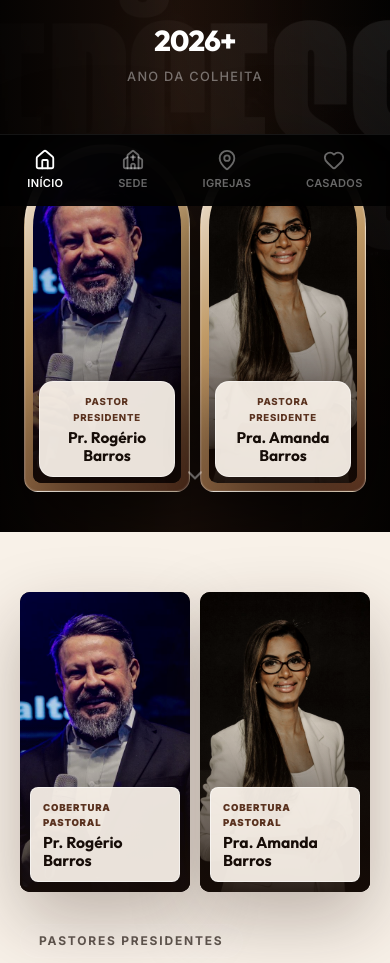
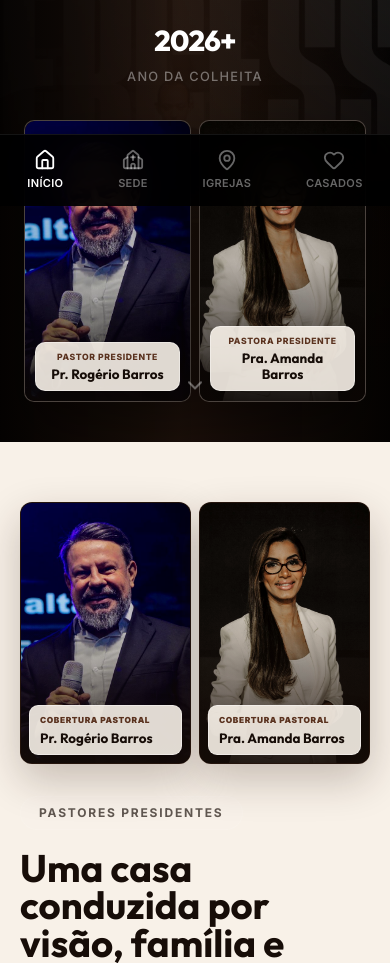
Before and after one commit to maykonlincolnusa/Site-Admav-Sede, a website: page index.html in a window 390 px wide. Shown: the part 638-1601 px from the top of the page. Drawn offline with nearby package versions, Linux system fonts and the light colour scheme.

Commit message:
fix(deploy): restore static media paths and refine pastors photo layout

```diff
--- a/styles.css
+++ b/styles.css
@@ -768,64 +768,48 @@ input, textarea, select {
 .pastors-hero-group {
     display: grid;
     grid-template-columns: repeat(2, minmax(0, 1fr));
-    gap: var(--space-lg);
-    align-items: end;
+    gap: 14px;
+    align-items: stretch;
 }
 
 .pastor-hero-card {
     position: relative;
-    overflow: visible;
-    min-height: 500px;
-    padding: 12px;
-    border-radius: 148px 148px 24px 24px;
-    border: 1px solid rgba(248,241,232,0.34);
-    background: linear-gradient(145deg, #F8F1E8 0%, #C09A66 42%, #5A321F 100%);
-    box-shadow: 0 34px 100px rgba(0,0,0,0.62), 0 0 0 1px rgba(255,255,255,0.08) inset;
-}
-
-.pastor-hero-card--amanda {
-    margin-top: var(--space-2xl);
+    overflow: hidden;
+    min-height: 460px;
+    border-radius: 14px;
+    border: 1px solid rgba(248,241,232,0.24);
+    background: #140C08;
+    box-shadow: 0 22px 52px rgba(0,0,0,0.42);
 }
 
 .pastor-hero-card img {
     width: 100%;
     height: 100%;
-    min-height: 476px;
+    min-height: 460px;
     object-fit: cover;
     object-position: center top;
-    border-radius: 136px 136px 16px 16px;
-    filter: saturate(0.82) contrast(1.08) brightness(0.95);
+    filter: saturate(0.9) contrast(1.06) brightness(0.92);
 }
 
 .pastor-hero-card--rogerio img {
-    object-position: 58% top;
+    object-position: 58% center;
 }
 
 .pastor-hero-card--amanda img {
-    object-position: center 18%;
+    object-position: center 20%;
 }
 
 .pastor-hero-card::after {
     content: "";
     position: absolute;
-    inset: 12px;
-    border-radius: 136px 136px 16px 16px;
-    background: linear-gradient(180deg, transparent 46%, rgba(25,12,6,0.92) 100%);
+    inset: 0;
+    border-radius: 14px;
+    background: linear-gradient(180deg, transparent 50%, rgba(12,7,5,0.9) 100%);
     pointer-events: none;
 }
 
 .pastor-hero-card::before {
-    content: "ADMAV";
-    position: absolute;
-    top: 48px;
-    right: -30px;
-    z-index: -1;
-    color: rgba(248,241,232,0.08);
-    font-family: var(--font-display);
-    font-size: 5.4rem;
-    font-weight: 900;
-    letter-spacing: 0;
-    writing-mode: vertical-rl;
+    display: none;
 }
 
 .pastors-hero-group .pastor-hero-card::before {
@@ -834,33 +818,33 @@ input, textarea, select {
 
 .pastor-hero-label {
     position: absolute;
-    left: 22px;
-    right: 22px;
-    bottom: 22px;
+    left: 14px;
+    right: 14px;
+    bottom: 14px;
     z-index: 1;
-    padding: 16px;
-    border-radius: 14px;
-    background: rgba(248,241,232,0.94);
-    border: 1px solid rgba(255,255,255,0.44);
-    box-shadow: 0 18px 50px rgba(0,0,0,0.32);
+    padding: 12px 13px;
+    border-radius: 10px;
+    background: rgba(248,241,232,0.9);
+    border: 1px solid rgba(255,255,255,0.36);
+    box-shadow: 0 12px 28px rgba(0,0,0,0.22);
 }
 
 .pastor-hero-label span {
     display: block;
     color: var(--primary-brown);
-    font-size: 0.72rem;
+    font-size: 0.66rem;
     font-weight: 800;
-    letter-spacing: 0.14em;
+    letter-spacing: 0.1em;
     text-transform: uppercase;
-    margin-bottom: 4px;
+    margin-bottom: 2px;
 }
 
 .pastor-hero-label strong {
     display: block;
     color: #160D08;
     font-family: var(--font-display);
-    font-size: 1.25rem;
-    line-height: 1.15;
+    font-size: 1.02rem;
+    line-height: 1.18;
 }
 
 .pastor-hero-label small {
@@ -992,34 +976,35 @@ input, textarea, select {
 .home-leadership-photos {
     display: grid;
     grid-template-columns: repeat(2, minmax(0, 1fr));
-    gap: var(--space-lg);
+    gap: 14px;
     align-items: stretch;
 }
 
 .home-leadership-photo {
     position: relative;
     overflow: hidden;
-    border-radius: 10px;
-    min-height: 560px;
+    border-radius: 12px;
+    min-height: 480px;
     background: #170D08;
-    box-shadow: 0 28px 70px rgba(42,22,13,0.28);
+    border: 1px solid rgba(90,50,31,0.2);
+    box-shadow: 0 16px 42px rgba(42,22,13,0.24);
 }
 
 .home-leadership-photo img {
     width: 100%;
     height: 100%;
-    min-height: 560px;
+    min-height: 480px;
     object-fit: cover;
     object-position: center top;
-    filter: sepia(0.08) saturate(0.82) contrast(1.08);
+    filter: sepia(0.04) saturate(0.9) contrast(1.06);
 }
 
 .home-leadership-photo--rogerio img {
-    object-position: 58% top;
+    object-position: 58% center;
 }
 
 .home-leadership-photo--amanda img {
-    object-position: center 18%;
+    object-position: center 20%;
 }
 
 .home-leadership-photo::after {
@@ -1031,32 +1016,33 @@ input, textarea, select {
 
 .home-leadership-seal {
     position: absolute;
-    left: var(--space-xl);
-    right: var(--space-xl);
-    bottom: var(--space-xl);
+    left: 12px;
+    right: 12px;
+    bottom: 12px;
     z-index: 1;
-    padding: var(--space-lg);
-    background: rgba(248,241,232,0.94);
-    border-radius: 8px;
-    border: 1px solid rgba(255,255,255,0.54);
+    padding: 10px 12px;
+    background: rgba(248,241,232,0.9);
+    border-radius: 9px;
+    border: 1px solid rgba(255,255,255,0.42);
+    box-shadow: 0 12px 24px rgba(0,0,0,0.18);
 }
 
 .home-leadership-seal span {
     display: block;
     color: #5A321F;
-    font-size: 0.72rem;
+    font-size: 0.62rem;
     font-weight: 900;
-    letter-spacing: 0.14em;
+    letter-spacing: 0.1em;
     text-transform: uppercase;
-    margin-bottom: 4px;
+    margin-bottom: 3px;
 }
 
 .home-leadership-seal strong {
     display: block;
     color: #170D08;
     font-family: var(--font-display);
-    font-size: 1.45rem;
-    line-height: 1.12;
+    font-size: 1.04rem;
+    line-height: 1.2;
 }
 
 .home-leadership-copy h2 {
@@ -2071,12 +2057,9 @@ input, textarea, select {
         margin: 0 auto;
     }
     .pastors-hero-group {
-        max-width: 500px;
+        max-width: 560px;
         width: 100%;
         margin: 0 auto;
-    }
-    .pastor-hero-card--amanda {
-        margin-top: var(--space-xl);
     }
     .pastor-hero-card::before {
         display: none;
@@ -2097,56 +2080,52 @@ input, textarea, select {
     }
     .pastor-hero-card,
     .pastor-hero-card img {
-        min-height: 330px;
+        min-height: 280px;
     }
     .pastors-hero-group {
-        gap: 10px;
+        gap: 8px;
     }
     .pastor-hero-card {
-        padding: 8px;
-        border-radius: 96px 96px 16px 16px;
+        border-radius: 10px;
     }
     .pastor-hero-card img,
     .pastor-hero-card::after {
-        border-radius: 88px 88px 10px 10px;
-    }
-    .pastor-hero-card::after {
-        inset: 8px;
+        border-radius: 10px;
     }
     .pastor-hero-label {
-        left: 14px;
-        right: 14px;
-        bottom: 14px;
-        padding: 12px;
+        left: 10px;
+        right: 10px;
+        bottom: 10px;
+        padding: 8px 10px;
     }
     .pastor-hero-label span {
-        font-size: 0.6rem;
-        letter-spacing: 0.08em;
+        font-size: 0.54rem;
+        letter-spacing: 0.07em;
     }
     .pastor-hero-label strong {
-        font-size: 0.96rem;
+        font-size: 0.84rem;
     }
     .home-leadership-photo,
     .home-leadership-photo img,
     .home-branch-feature,
     .home-branch-mini {
-        min-height: 300px;
+        min-height: 260px;
     }
     .home-leadership-photos {
-        gap: 10px;
+        gap: 8px;
     }
     .home-leadership-seal {
-        left: 10px;
-        right: 10px;
-        bottom: 10px;
-        padding: 12px;
+        left: 8px;
+        right: 8px;
+        bottom: 8px;
+        padding: 8px 10px;
     }
     .home-leadership-seal span {
-        font-size: 0.6rem;
-        letter-spacing: 0.08em;
+        font-size: 0.52rem;
+        letter-spacing: 0.07em;
     }
     .home-leadership-seal strong {
-        font-size: 0.98rem;
+        font-size: 0.84rem;
     }
     .home-visit-step {
         grid-template-columns: 1fr;
```
Also changed, not shown: server.js (+54 -10 lines).
